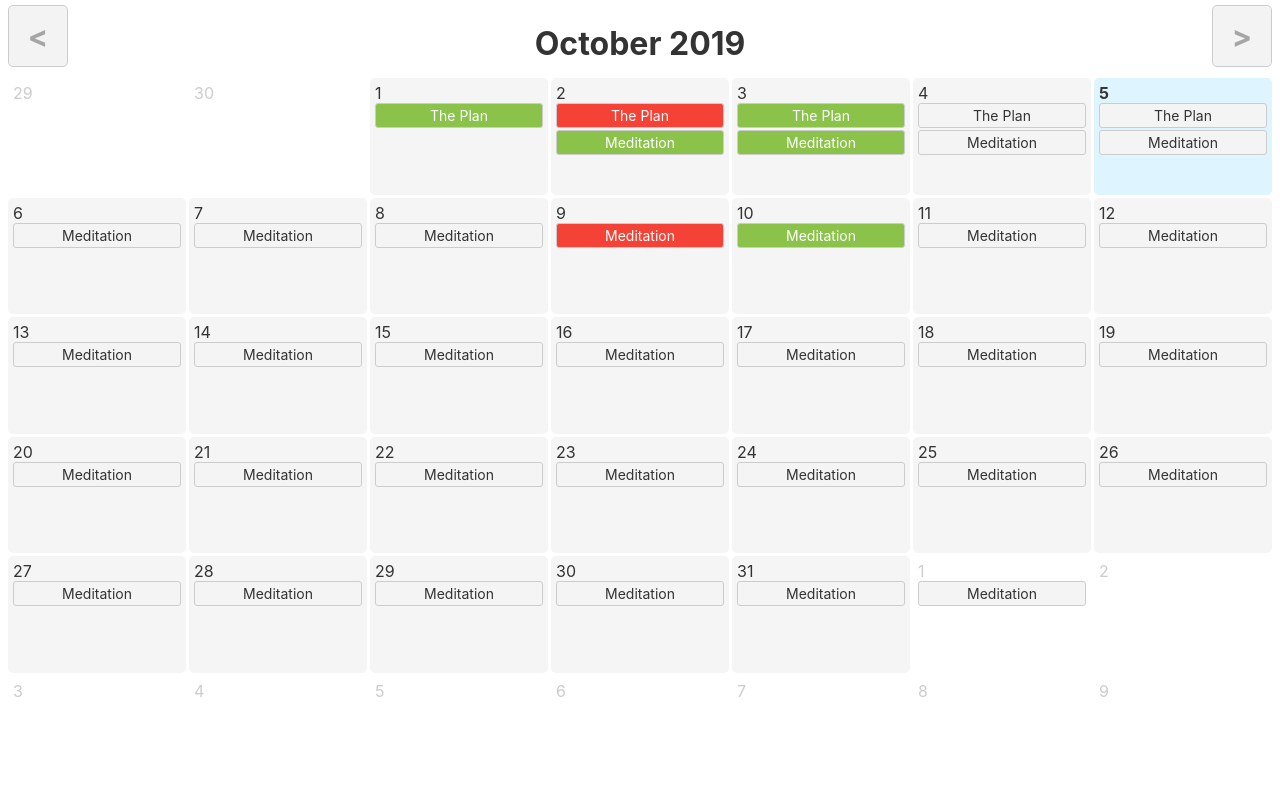
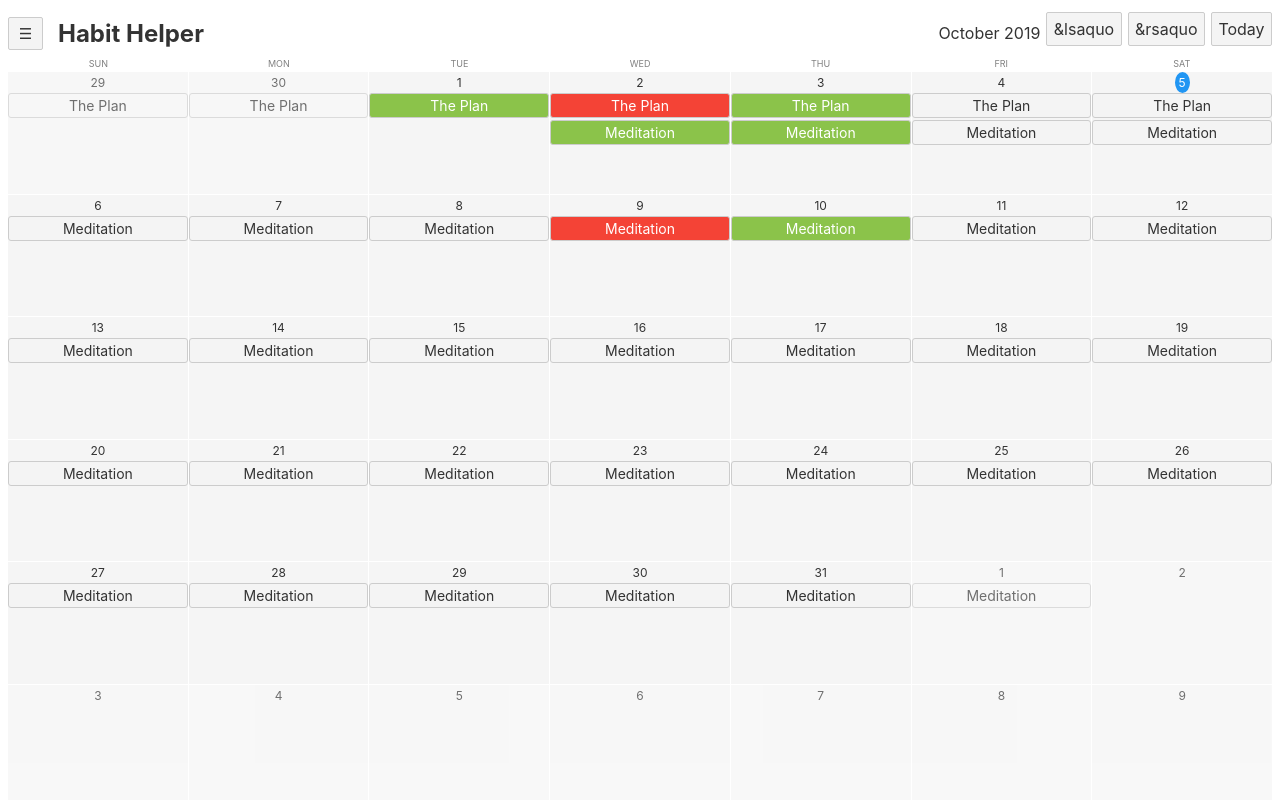
Before and after one commit to pooriajr/hh-svelte, a Svelte app: page / in a window 1280 px wide. Shown: the top 800 px of the page. Built offline with nearby package versions, Linux system fonts and the light colour scheme.

Commit message:
improved header styles and added today button and menu

```diff
--- a/src/App.svelte
+++ b/src/App.svelte
@@ -100,7 +100,7 @@
     123: {
       id: 123,
       title: 'The Plan',
-      startDate: new Date(2019, 9, 1),
+      startDate: new Date(2019, 8, 1),
       endDate: new Date(2019, 9, 5)
     },
     234: {
@@ -155,7 +155,6 @@
     if (recordData[id] === undefined) recordData[id] = true
     else if (recordData[id] === true) recordData[id] = false
     else if (recordData[id] === false) recordData[id] = undefined
-    console.log(recordData);
   }
 
 </script>
@@ -166,28 +165,47 @@
 
 
 <div class="header">
-  <button class="arrow" on:click="{prevMonth}">&lt</button>
-  <h1>{monthNames[displayDate.getMonth()]} {displayDate.getFullYear()}</h1>
-  <button class="arrow" on:click="{nextMonth}">&gt</button>
+  <div class="header-left">
+      <button class="hamburger">☰</button>
+      <h2>Habit Helper</h2>
+  </div>
+  <div class="header-right">
+    <p>{monthNames[displayDate.getMonth()]} {displayDate.getFullYear()}</p>
+    <button class="arrow" on:click="{prevMonth}">&lsaquo</button>
+    <button class="arrow" on:click="{nextMonth}">&rsaquo</button>
+    <button on:click="{() => displayDate = today}">Today</button>
+  </div>
+</div>
+<div class="day-row">
+  <div>SUN</div>
+  <div>MON</div>
+  <div>TUE</div>
+  <div>WED</div>
+  <div>THU</div>
+  <div>FRI</div>
+  <div>SAT</div>
 </div>
 <div class="day-grid">
   {#each dayArray as day}
   <div class="cell" class:other-month="{!isSameMonth(day.date, displayDate)}" class:today="{isSameDay(day.date,today)}">
-    {day.date.getDate()} {#each day.habits as habit}
-    <button class="cell-habit" on:click="{() => cycleRecord(habit.recordId)}" class:success="{recordData[habit.recordId] === true}" class:failure="{recordData[habit.recordId] === false}">
-      {habit.title}
-    </button>
+    <div class="cell-top-bar">
+      <span class="cell-date">{day.date.getDate()}</span>
+    </div>
+    {#each day.habits as habit}
+      <button class="cell-habit" on:click="{() => cycleRecord(habit.recordId)}" class:success="{recordData[habit.recordId] === true}" class:failure="{recordData[habit.recordId] === false}">
+        {habit.title}
+      </button>
     {/each}
   </div>
   {/each}
 </div>
 <div class="habits">
-  <h1>Habits</h1>
+  <h3>Habits</h3>
   {#each Object.values(habitData) as habit}
   <div class="habit">
-    <h2>
+    <h4>
       {habit.title}
-    </h2>
+    </h4>
     <button on:click={() => editHabit(habit.id)}>✏️Edit</button>
     <button on:click={() => deleteHabit(habit.id)}>❌Delete</button>
   </div>
@@ -207,32 +225,64 @@
 <style>
   .header {
     text-align: center;
-    height: 70px;
+    height: 50px;
     display: flex;
     align-items: center;
     justify-content: space-between;
   }
-  .arrow {
-    font-size: 30px;
-    font-weight: bold;
-    width: 60px;
-    color: #a5a5a5;
-    background: #f3f3f3;
-    border-radius: 5px;
+
+  .header-left, .header-right {
+    display: flex;
+    align-items: center;
   }
+
+  .hamburger{
+    margin-right: 15px;
+    font-size: 15px;
+    width: 35px;
+    margin-bottom: 0;
+  }
+
+  .header-right * {
+    margin-left: 6px;
+  }
+
+  .day-row{
+    display: flex;
+    padding-bottom: 3px;
+  }
+
+  .day-row div {
+    width: 100%;
+    color: grey;
+    text-align: center;
+    font-size: 9px;
+  }
+
   .day-grid {
-    min-height: calc(100% - 70px);
+    min-height: calc(100% - 50px);
     width: 100%;
     display: grid;
     grid-template-columns: repeat(7, 1fr);
     grid-template-rows: repeat(6, 1fr);
-    grid-gap: 3px;
+    grid-gap: 1px;
   }
+
   .cell {
-    padding: 5px;
-    border-radius: 5px;
     background: #f5f5f5;
     overflow: hidden;
+  }
+
+  .cell-top-bar{
+    display: flex;
+    justify-content: center;
+  }
+
+  .cell-date {
+    font-size: 12px;
+    padding: 3px 4px;
+    text-align: center;
+    font-weight: normal;
   }
 
   .habit {
@@ -264,13 +314,13 @@
     color: white;
   }
 
-  .today {
-    background: #def4ff;
-    font-weight: bold;
+  .today .cell-date{
+    color: white;
+    background-color: #2196F3;
+    border-radius: 100%;
   }
 
   .other-month {
-    color: #ccc;
-    background: none;
+    opacity: .7;
   }
 </style>
```
